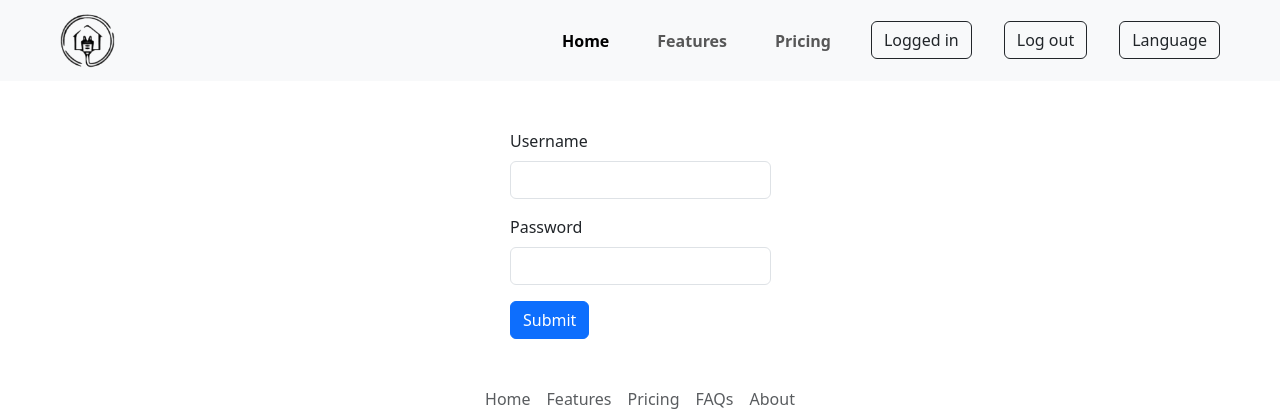
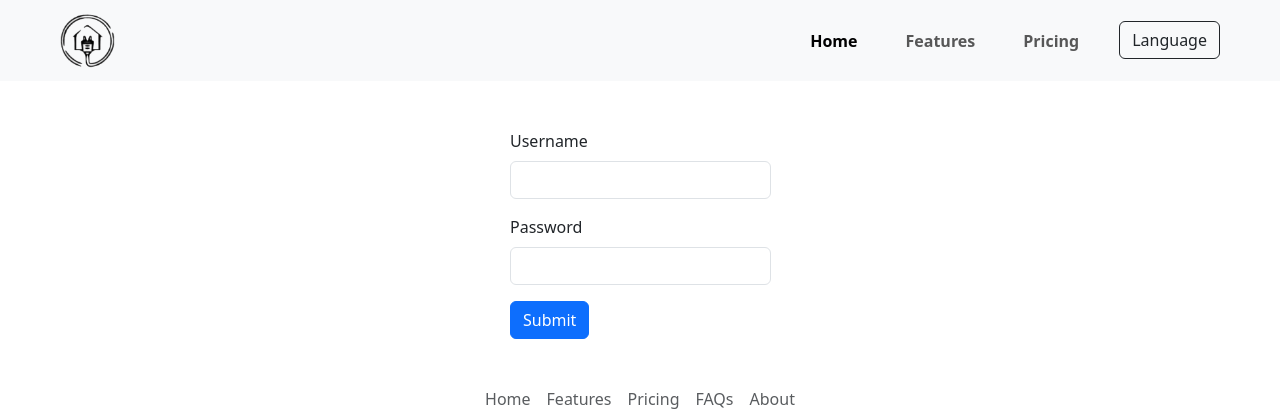
Before and after one commit to meryemAhiskali/home-automation-project, a PHP site: page /consumer/index.php in a window 1280 px wide. Shown: the top 420 px of the page. Run offline with PHP 8.4, Linux system fonts and the light colour scheme.

Commit message:
Make navbar simplifier

```diff
--- a/footer.php
+++ b/footer.php
@@ -3,11 +3,11 @@
 <div class="container">
     <footer class="py-3 my-4">
         <ul class="nav justify-content-center border-bottom pb-3 mb-3">
-        <li class="nav-item"><a href="#" class="nav-link px-2 text-body-secondary">Home</a></li>
-        <li class="nav-item"><a href="#" class="nav-link px-2 text-body-secondary">Features</a></li>
-        <li class="nav-item"><a href="#" class="nav-link px-2 text-body-secondary">Pricing</a></li>
+        <li class="nav-item"><a href="/home-automation-project/consumer/landingPage.php" class="nav-link px-2 text-body-secondary">Home</a></li>
+        <li class="nav-item"><a href="/home-automation-project/consumer/features.php" class="nav-link px-2 text-body-secondary">Features</a></li>
+        <li class="nav-item"><a href="/home-automation-project/pricing.php" class="nav-link px-2 text-body-secondary">Pricing</a></li>
         <li class="nav-item"><a href="#" class="nav-link px-2 text-body-secondary">FAQs</a></li>
-        <li class="nav-item"><a href="#" class="nav-link px-2 text-body-secondary">About</a></li>
+        <li class="nav-item"><a href="/home-automation-project/consumer/features.php" class="nav-link px-2 text-body-secondary">About</a></li>
         </ul>
         <p class="text-center text-body-secondary">© 2023 Home Automation Company, Inc</p>
     </footer>
--- a/navbar.php
+++ b/navbar.php
@@ -18,12 +18,6 @@
             <li class="nav-item mx-3">
             <a class="nav-link" href="/home-automation-project/pricing.php"><b>Pricing</b></a>
             </li>
-            <li class="nav-item mx-3">
-                <button type="button" class="btn btn-outline-dark">Logged in</button>
-            </li>
-            <li class="nav-item mx-3">
-                <button type="button" class="btn btn-outline-dark">Log out</button>
-            </li>
             <li class="nav-item ms-3">
                 <button type="button" class="btn btn-outline-dark">Language</button>
             </li>
```
